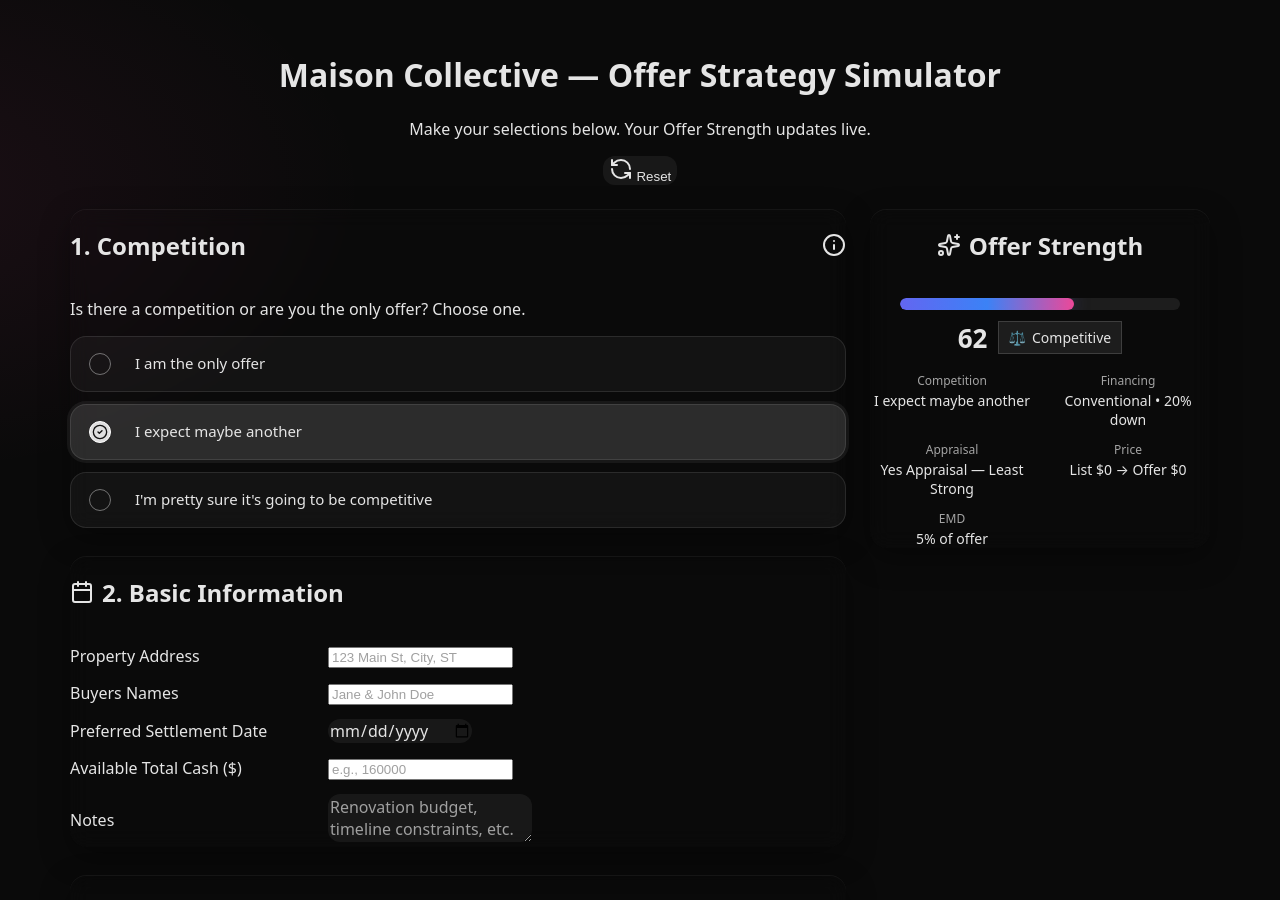
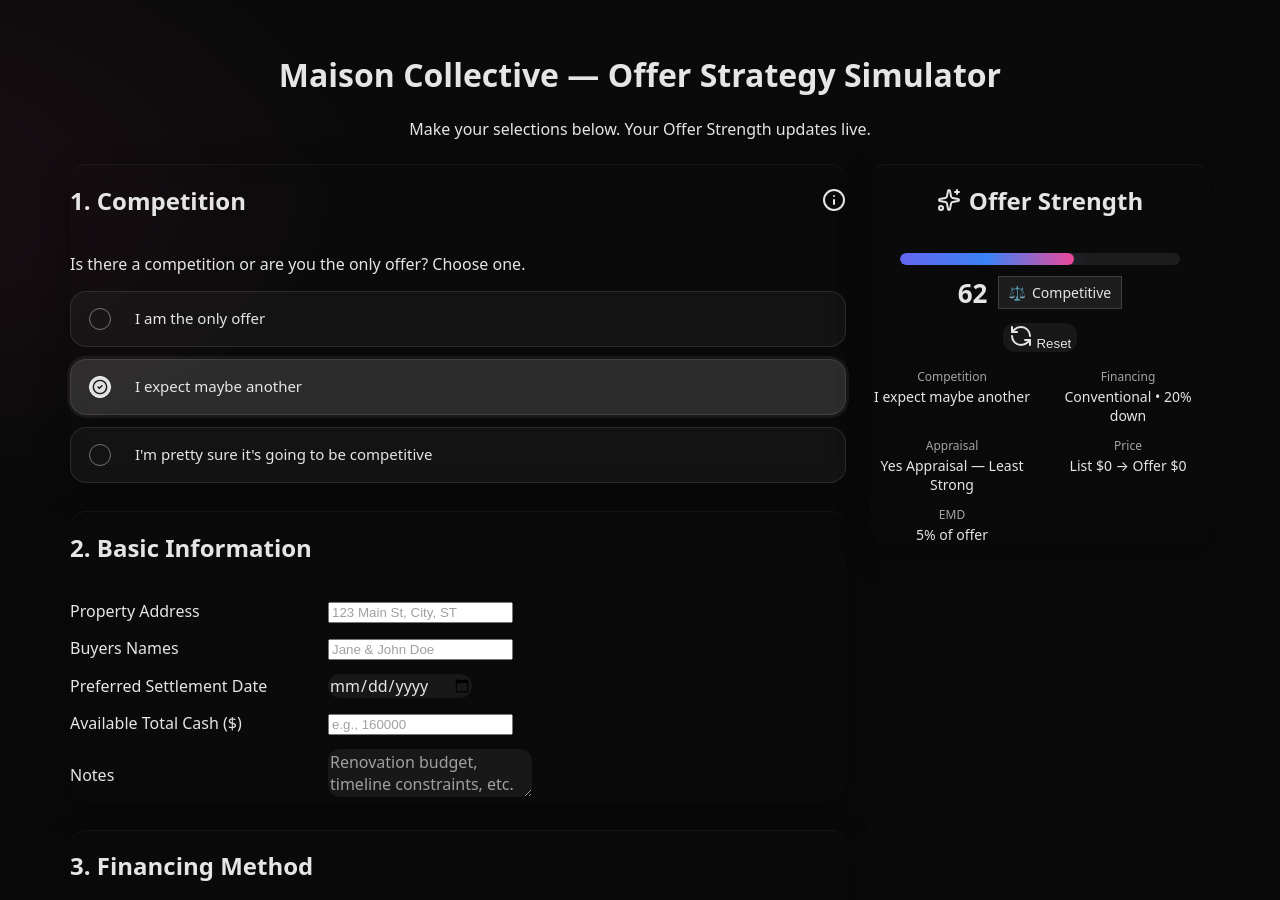
Before and after one commit to danielkim-maison/mc-offer-simulator, a React (Vite) app: page / in a window 1280 px wide. Shown: the top 900 px of the page. Built offline with nearby package versions, Linux system fonts and the light colour scheme.

Commit message:
Update App.tsx

```diff
--- a/src/App.tsx
+++ b/src/App.tsx
@@ -1,6 +1,6 @@
 import React, { useEffect, useMemo, useState } from "react";
 import { motion } from "framer-motion";
-import { Info, RefreshCcw, Sparkles, Calendar, BarChart3, CheckCircle2 } from "lucide-react";
+import { Info, RefreshCcw, Sparkles, CheckCircle2 } from "lucide-react";
 import { Card, CardContent } from "@/components/ui/card";
 import { Button } from "@/components/ui/button";
 import { Input } from "@/components/ui/input";
@@ -342,11 +342,7 @@
       <p className="mt-1 text-sm text-neutral-400">
         Make your selections below. Your Offer Strength updates live.
       </p>
-      <div style={{ display: "flex", gap: 8, justifyContent: "center", marginTop: 16 }}>
-        <Button variant="secondary" className="mc-btn-secondary" onClick={resetAll}>
-          <RefreshCcw className="mr-2 h-4 w-4" /> Reset
-        </Button>
-      </div>
+      {/* Reset 버튼은 Offer Strength 카드 안으로 이동 */}
     </div>
   );
 
@@ -376,6 +372,13 @@
                 {badge.label}
               </div>
             </div>
+          </div>
+
+          {/* Reset 버튼을 카드 안에 배치 (compact/regular 공통) */}
+          <div style={{ display: "flex", justifyContent: "center", marginTop: 12 }}>
+            <Button variant="secondary" className="mc-btn-secondary" onClick={resetAll}>
+              <RefreshCcw className="mr-2 h-4 w-4" /> Reset
+            </Button>
           </div>
 
           <div style={{ display: "grid", gap: 12, gridTemplateColumns: "repeat(2, minmax(0,1fr))", maxWidth: 680, margin: "16px auto 0" }}>
@@ -442,7 +445,6 @@
             <Card className="mc-card">
               <CardContent className="p-5 md:p-6">
                 <div style={{ display: "flex", alignItems: "center", gap: 8 }}>
-                  <Calendar className="h-4 w-4 text-neutral-400" />
                   <h2 className="text-lg font-medium">2. Basic Information</h2>
                 </div>
 
@@ -470,7 +472,6 @@
             <Card className="mc-card">
               <CardContent className="p-5 md:p-6">
                 <div style={{ display: "flex", alignItems: "center", gap: 8 }}>
-                  <BarChart3 className="h-4 w-4 text-neutral-400" />
                   <h2 className="text-lg font-medium">3. Financing Method</h2>
                 </div>
 
@@ -648,7 +649,7 @@
               </CardContent>
             </Card>
 
-            {/* 모바일용 최종 요약 (데스크탑에선 숨김 효과: 아래에서 조건부 렌더) */}
+            {/* 모바일용 최종 요약 */}
             {!isWide && <OfferStrengthCard />}
             <p className="text-center text-xs text-neutral-500" style={{ marginTop: 8 }}>
               © {new Date().getFullYear()} Maison Collective • Built for client education
```
